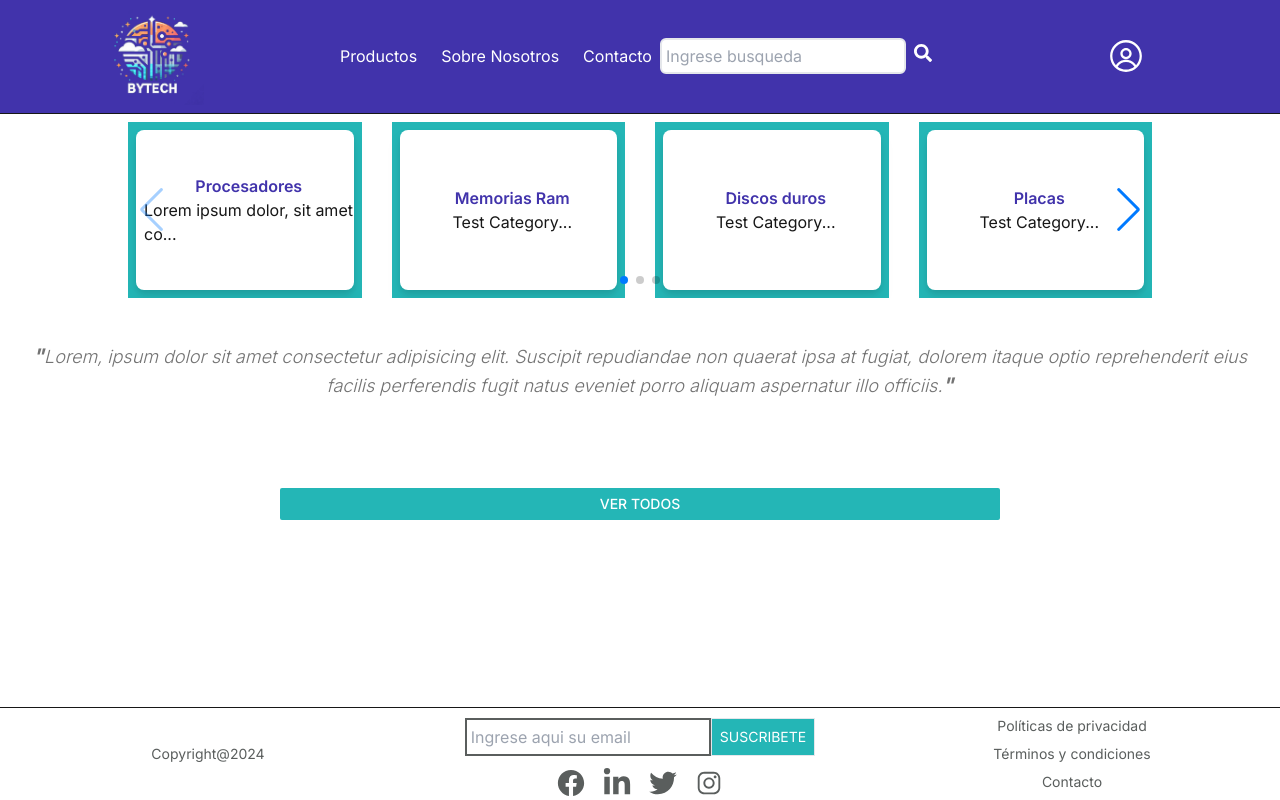
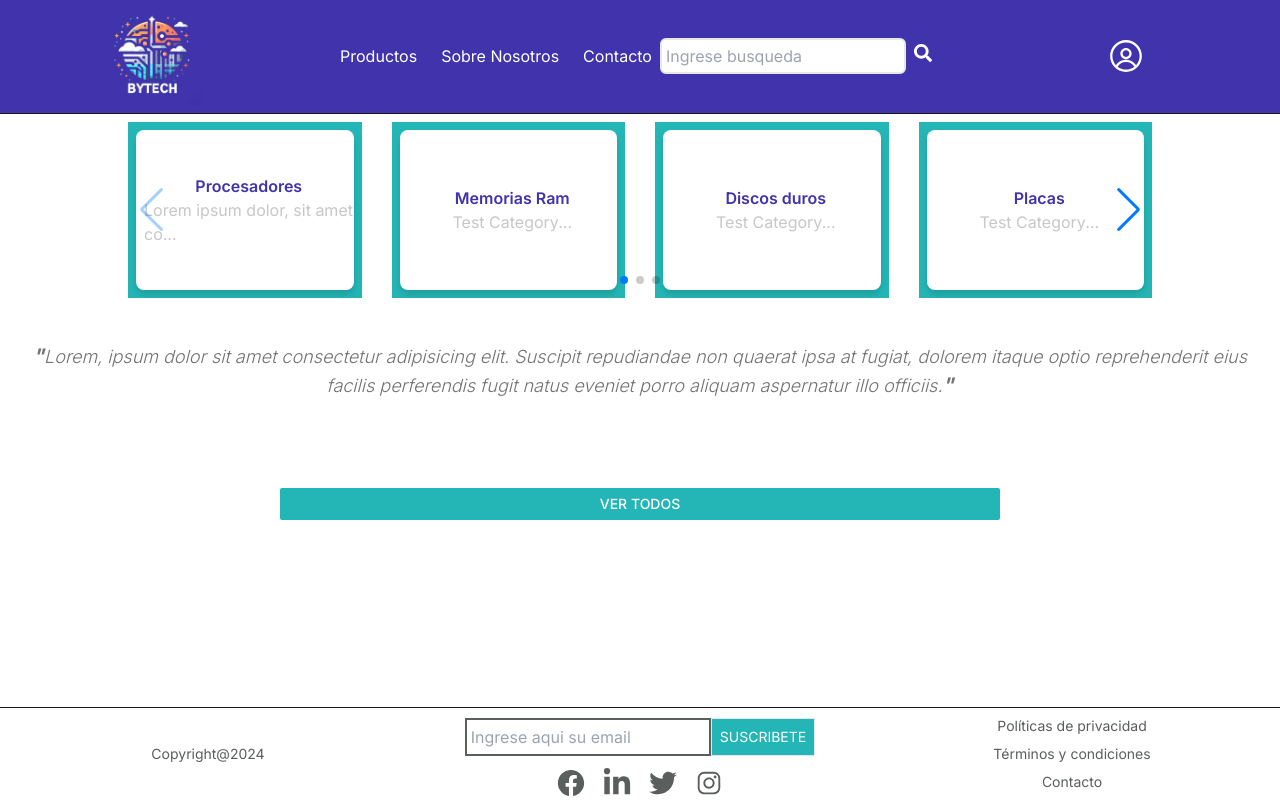
Before and after one commit to No-Country-simulation/c21-67-t-python-react, a Next.js app in the folder Front-End/bytech/: page / in a window 1280 px wide. Built offline with nearby package versions, Linux system fonts and the light colour scheme.

Commit message:
se agregan colores para la card de categoria

```diff
--- a/Front-End/bytech/src/app/globals.css
+++ b/Front-End/bytech/src/app/globals.css
@@ -9,6 +9,8 @@
   --secondary: #24B6B6;
   --btn-active: #EFECE7;
   --footer: #5A5E5D;
+  --background-card: #D9D9D9;
+  --text-card: #C7C7C7
 }
 
 @media (prefers-color-scheme: dark) {
--- a/Front-End/bytech/tailwind.config.ts
+++ b/Front-End/bytech/tailwind.config.ts
@@ -21,6 +21,8 @@ const config: Config = {
         secondary: "var(--secondary)",
         btnActive: "var(--btn-active)",
         footer: "var(--footer)",
+        backgroundCard: "var(--background-card)",
+        textCard: "var(--text-card)",
       },
     },
   },
```
